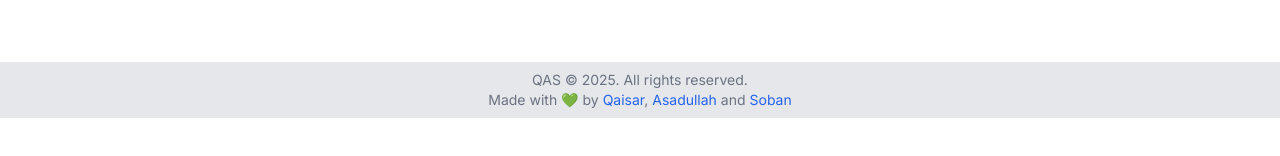
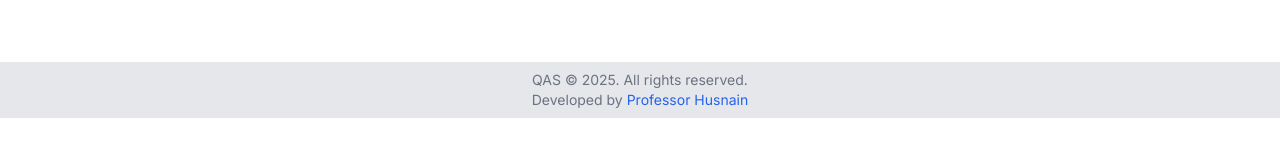
Before and after one commit to JoinAsadullah/FYP, a Next.js app: page / in a window 1280 px wide. Shown: the part 682-838 px from the top of the page. Built offline with nearby package versions, Linux system fonts and the light colour scheme.

Commit message:
Update layout.tsx

```diff
--- a/src/app/layout.tsx
+++ b/src/app/layout.tsx
@@ -104,7 +104,7 @@ export default function RootLayout({
           </div>
         <div>
           <footer className="fixed bottom-0 w-full bg-gray-200 py-2 flex justify-center items-center">
-            <p className="text-gray-500 text-center text-sm"> QAS © 2025. All rights reserved.<br/>Made with 💚 by <Link className="text-blue-600" href={"https://www.linkedin.com/in/iammqaisar/"}>Qaisar</Link>, <Link className="text-blue-600" href={"https://www.linkedin.com/in/joinasadullah/"}>Asadullah</Link> and <Link className="text-blue-600" href={"https://github.com/SobanJ"}>Soban</Link></p>
+            <p className="text-gray-500 text-center text-sm"> QAS © 2025. All rights reserved.<br/>Developed by <Link className="text-blue-600" href={"https://github.com/ProfessorHusnain/"}>Professor Husnain</Link></p>
           </footer>
         </div>
         </main>
```
